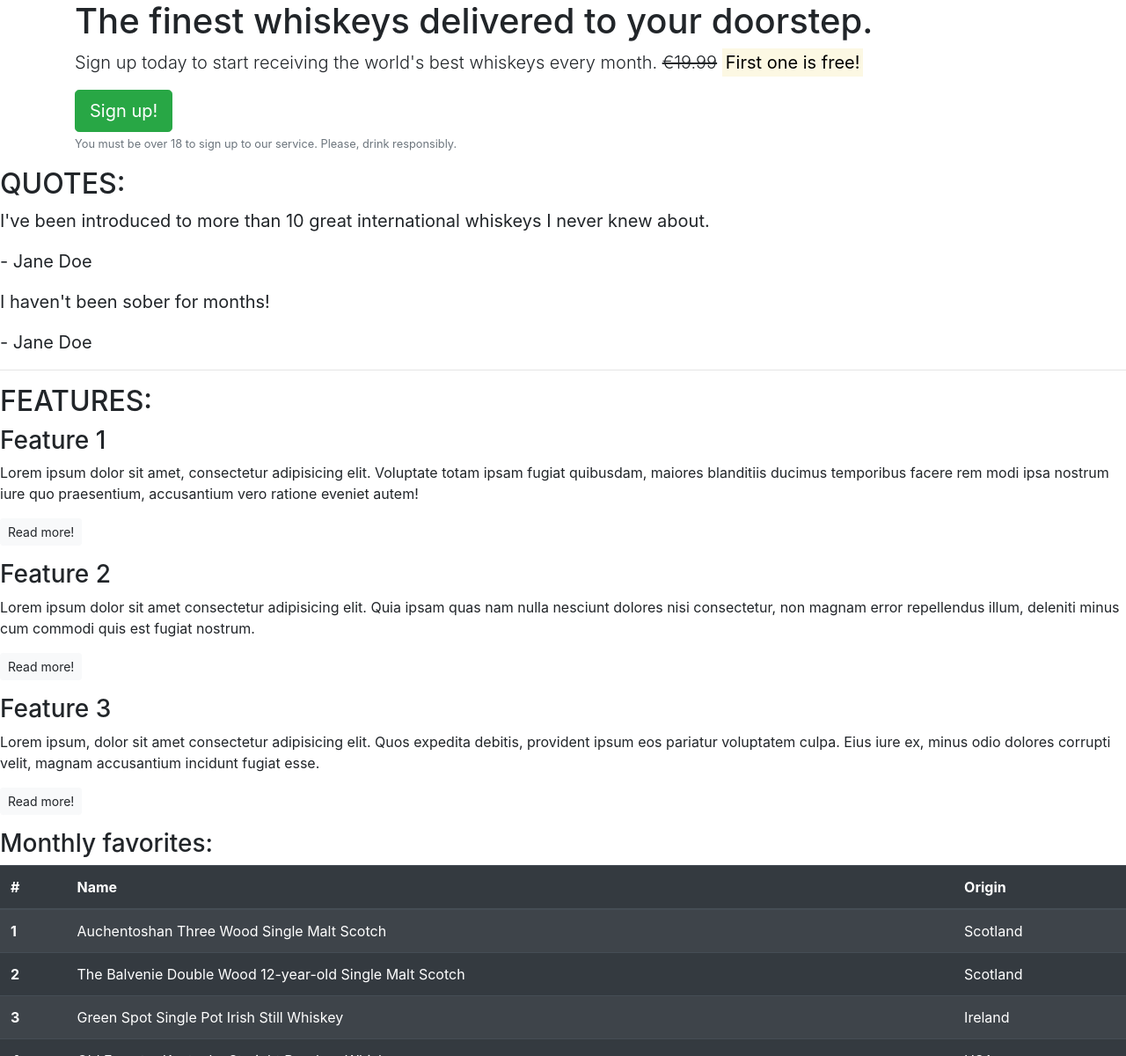
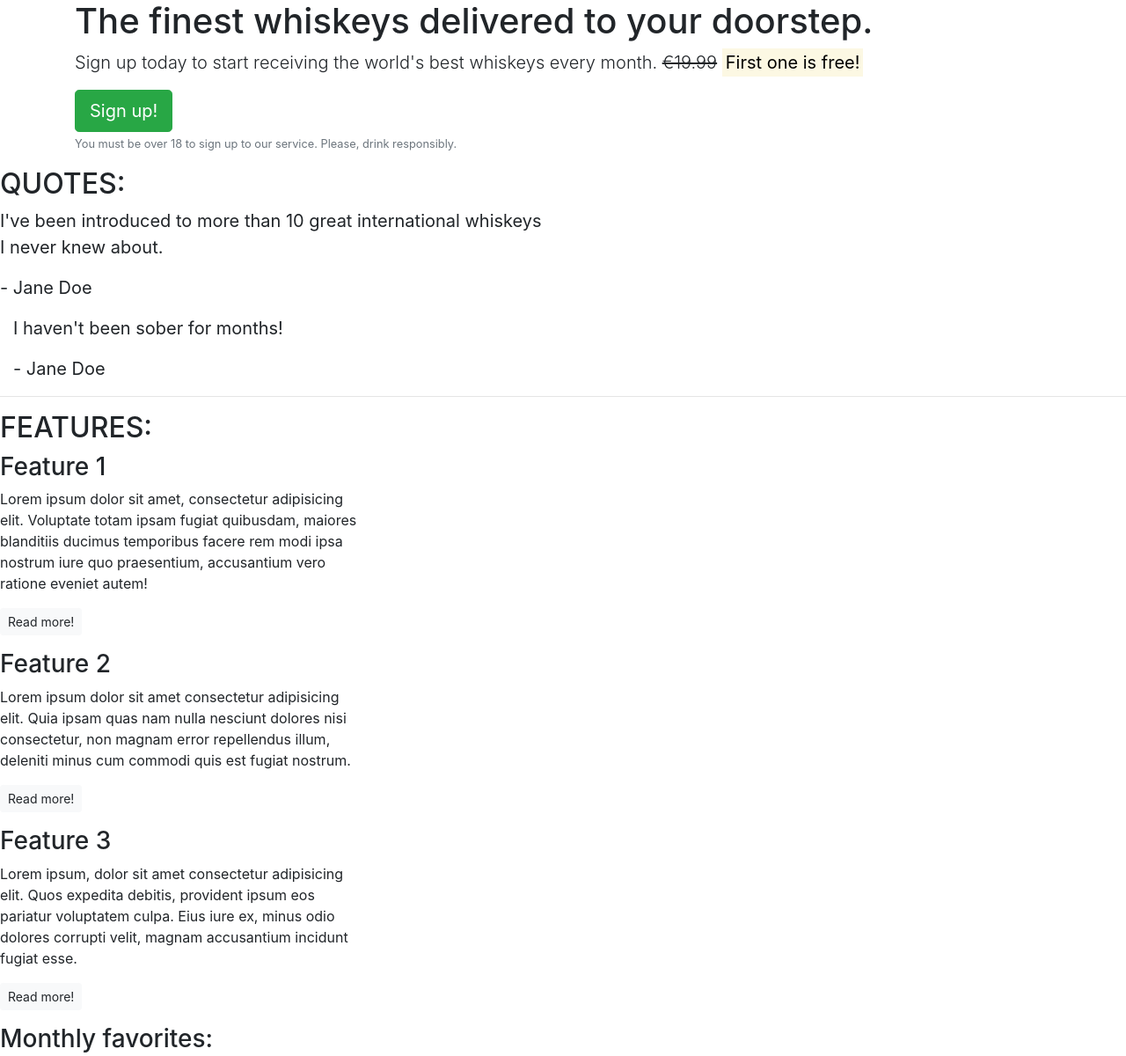
Before and after one commit to martakl-bit/Bootstrap, a plain HTML site: page index.html in a window 1280 px wide. Shown: the top 1200 px of the page at 88% size. Drawn offline with nearby package versions, Linux system fonts and the light colour scheme.

Commit message:
Fifth commit

```diff
--- a/index.html
+++ b/index.html
@@ -1,16 +1,21 @@
 <!DOCTYPE html>
 <html lang="en">
+
 <head>
 	<meta charset="UTF-8">
 	<meta name="viewport" content="width=device-width, initial-scale=1.0">
 	<meta http-equiv="X-UA-Compatible" content="ie=edge">
-    <link rel="stylesheet" href="https://stackpath.bootstrapcdn.com/bootstrap/4.3.1/css/bootstrap.min.css" integrity="sha384-ggOyR0iXCbMQv3Xipma34MD+dH/1fQ784/j6cY/iJTQUOhcWr7x9JvoRxT2MZw1T" crossorigin="anonymous">
+	<link rel="stylesheet" href="https://stackpath.bootstrapcdn.com/bootstrap/4.3.1/css/bootstrap.min.css" integrity="sha384-ggOyR0iXCbMQv3Xipma34MD+dH/1fQ784/j6cY/iJTQUOhcWr7x9JvoRxT2MZw1T"
+	 crossorigin="anonymous">
 
 	<title>Whiskey Drop | Taste a new Whiskey every month</title>
 
 </head>
+
 <body>
 	<article class="container">
+		<div class="row">
+			<div class="col-12">
 				<section class="callout">
 					<h1>The finest whiskeys delivered to your doorstep.</h1>
 					<p class="lead">Sign up today to start receiving the world's best whiskeys every month.
@@ -19,40 +24,70 @@
                      <button class="btn btn-success btn-lg">Sign up!</button>
                      <p class="text-muted"><small>You must be over 18 to sign up to our service. Please, drink responsibly.</small></p>
                  </section>
+             </div>
+         </div>
     </article>
-    <section class="blockquote">
+
+    <section class="quotes">
+        <div class="row">
+            <div class="col-12">
                  <h2 class="text-uppercase">Quotes:</h2>
-        <blockquote class="quote">
+            </div>
+        </div>
+        <div class="row">
+            <div class="col-12 col-md-6">
+                 <blockquote class="blockquote">
                      <p>I've been introduced to more than 10 great international whiskeys I never knew about.</p>
                      <p>- Jane Doe</p>
-
                 </blockquote>
+            </div>
+            </div>
+             <div class="col-12 col-md-6">
                 <blockquote class="blockquote">
                     <p>I haven't been sober for months!</p>
                     <p>- Jane Doe</p>
                  </blockquote>
+             </div>
     </section>
+
     <hr>
+
     <section class="features">
+        <div class="row">
+        <div class="col-12">
             <h2 class="text-uppercase">Features:</h2>
+        </div>
+        </div>
+
+        <div class="row">
+        <div class="col-12 col-md-6 col-lg-4">
         <div class="feature">
             <h3>Feature 1</h3>
             <p>Lorem ipsum dolor sit amet, consectetur adipisicing elit. Voluptate totam ipsam fugiat quibusdam, maiores blanditiis ducimus temporibus facere rem modi ipsa nostrum iure quo praesentium, accusantium vero ratione eveniet autem!</p>
              <p><a class="btn btn-sm btn-light" href="">Read more!</a></p>
         </div>
+        </div>
+
 
         <div class="feature">
+        <div class="col-12 col-md-6 col-lg-4">
             <h3>Feature 2</h3>
             <p>Lorem ipsum dolor sit amet consectetur adipisicing elit. Quia ipsam quas nam nulla nesciunt dolores nisi consectetur, non magnam error repellendus illum, deleniti minus cum commodi quis est fugiat nostrum. </p>
             <p><a class="btn btn-sm btn-light" href="">Read more!</a></p>
         </div>
+        </div>
 
         <div class="feature">
+        <div class="col-12 d-md-none d-lg-block col-lg-4">
             <h3>Feature 3</h3>
             <p>Lorem ipsum, dolor sit amet consectetur adipisicing elit. Quos expedita debitis, provident ipsum eos pariatur voluptatem culpa. Eius iure ex, minus odio dolores corrupti velit, magnam accusantium incidunt fugiat esse.</p>
             <p><a class="btn btn-sm btn-light" href="">Read more!</a></p>
             </div>
+            </div>
+        </div>
          </section>
+
+
     <section>
     <div class="table">
         <h3>Monthly favorites:</h3>
```
Lines whose indentation alone changed are shown as unchanged.
